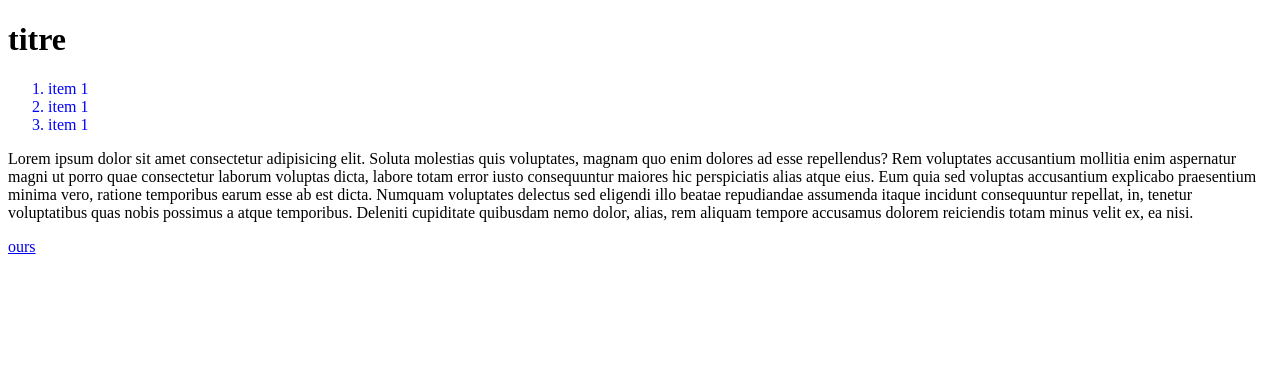
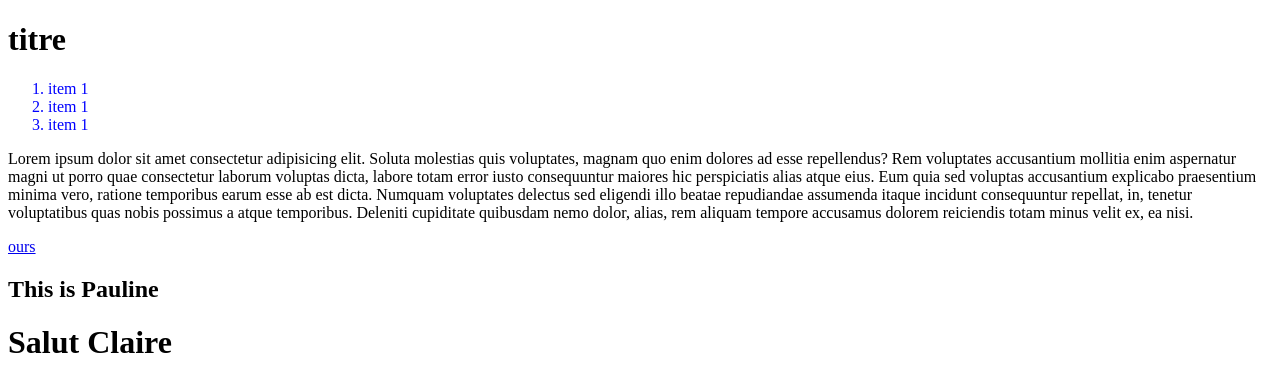
Before and after one commit to ClaireAv/test, a plain HTML site: page index.html in a window 1280 px wide. Drawn offline with Linux system fonts and the light colour scheme.

Commit message:
ajout Pauline

```diff
--- a/index.html
+++ b/index.html
@@ -18,7 +18,9 @@
     </ol>
     <p>Lorem ipsum dolor sit amet consectetur adipisicing elit. Soluta molestias quis voluptates, magnam quo enim dolores ad esse repellendus? Rem voluptates accusantium mollitia enim aspernatur magni ut porro quae consectetur laborum voluptas dicta, labore totam error iusto consequuntur maiores hic perspiciatis alias atque eius. Eum quia sed voluptas accusantium explicabo praesentium minima vero, ratione temporibus earum esse ab est dicta. Numquam voluptates delectus sed eligendi illo beatae repudiandae assumenda itaque incidunt consequuntur repellat, in, tenetur voluptatibus quas nobis possimus a atque temporibus. Deleniti cupiditate quibusdam nemo dolor, alias, rem aliquam tempore accusamus dolorem reiciendis totam minus velit ex, ea nisi.</p>
 
-    <a href="https://www.google.com/search?q=ours&sxsrf=ALeKk0239_NFkW46JydbDa5t6W9-JqxWyg:1624542140613&source=lnms&tbm=isch&sa=X&ved=2ahUKEwijvtqJs7DxAhXhCGMBHWDbA74Q_AUoAXoECAIQBA&biw=1242&bih=603#imgrc=LuHTMlS0Bu2uiM">ours</a>
+    <a href="https://www.google.com/search?q=ours&sxsrf=ALeKk0239_NFkW46JydbDa5t6W9-JqxWyg:1624542140613&source=lnms&tbm=isch&sa=X&ved=2ahUKEwijvtqJs7DxAhXhCGMBHWDbA74Q_AUoAXoECAIQBA&biw=1242&bih=603#imgrc=LuHTMlS0Bu2uiM">ours</a> <h2>This is Pauline</h2>
+
+    <h1>Salut Claire</h1>
 
 </body>
 </html>
```
